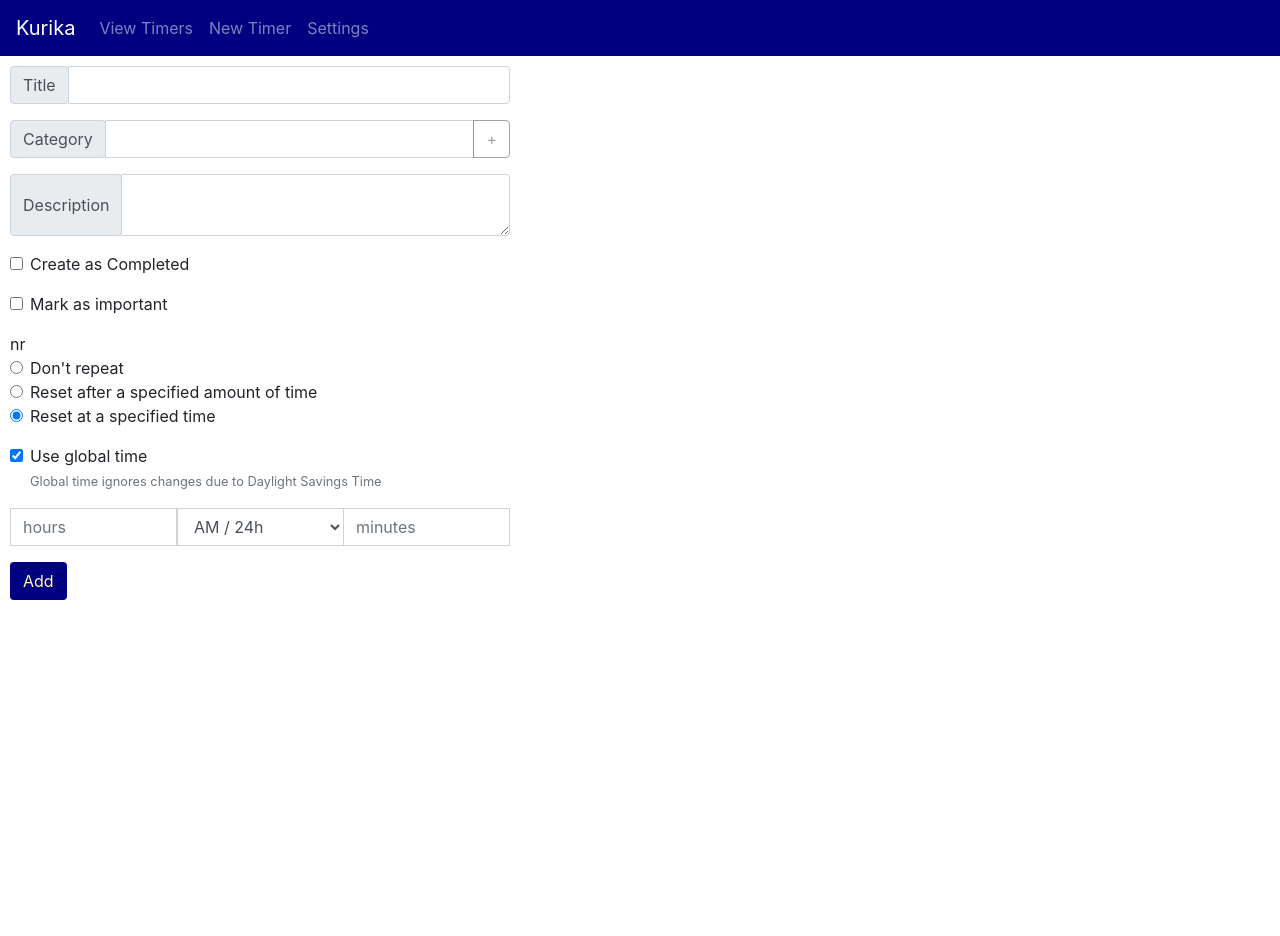
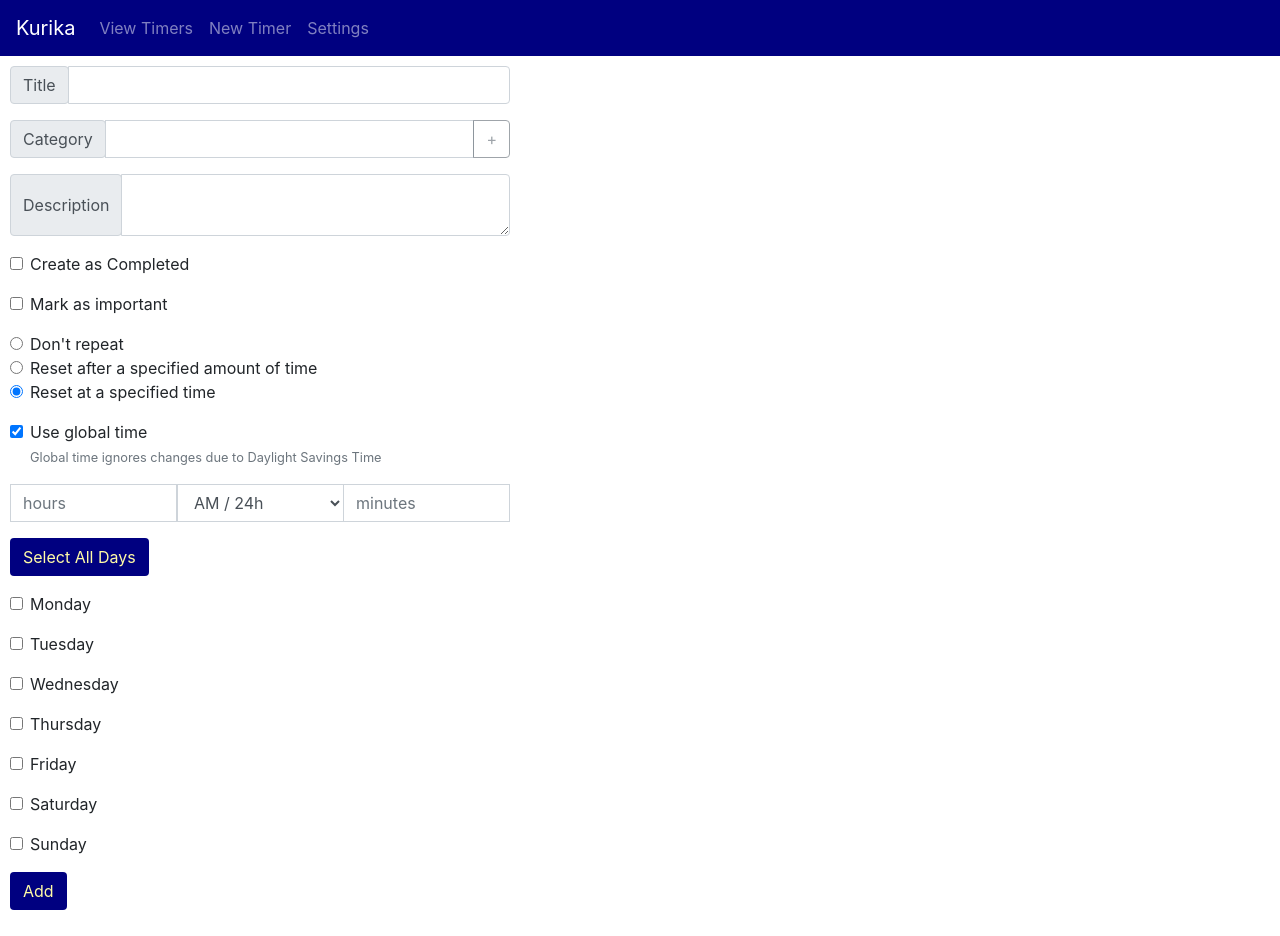
Before and after one commit to ceg9498/kurika-tasks, an Angular app: page /timers/new in a window 1280 px wide. Both pictures are taken after a click on the radio button "Reset at a specified time". Before the commit the page ends 800 px from the top, so only its background shows below. Built offline with nearby package versions, Linux system fonts and the light colour scheme; what ngx-cookie-service would draw is missing.

Commit message:
Add form should be complete now.

```diff
--- a/src/app/schedule-type-form/schedule-type-form.component.html
+++ b/src/app/schedule-type-form/schedule-type-form.component.html
@@ -4,6 +4,7 @@
       id="timer-UTC"
       class="form-check-input"
       formControlName="useUTC"
+      (change)="emit('useUTC')"
       aria-describedby="timer-UTC-help">
     <label for="timer-UTC" class="form-check-label">
       Use global time
@@ -48,4 +49,82 @@
     </label>
   </div>
 
+  <button type="button"
+    class="btn bg-brand-primary text-brand-accent mb-3"
+    (click)="toggleDays()">
+    {{ daysToggleLabel }}
+  </button>
+
+  <div formGroupName="dayOfWeek"
+    (change)="emit('dayOfWeek')">
+    <div class="form-check mb-3">
+      <input type="checkbox"
+        id="timer-monday"
+        class="form-check-input"
+        formControlName="monday">
+      <label for="timer-monday" class="form-check-label">
+        Monday
+      </label>
+    </div>
+
+    <div class="form-check mb-3">
+      <input type="checkbox"
+        id="timer-tuesday"
+        class="form-check-input"
+        formControlName="tuesday">
+      <label for="timer-tuesday" class="form-check-label">
+        Tuesday
+      </label>
+    </div>
+
+    <div class="form-check mb-3">
+      <input type="checkbox"
+        id="timer-wednesday"
+        class="form-check-input"
+        formControlName="wednesday">
+      <label for="timer-wednesday" class="form-check-label">
+        Wednesday
+      </label>
+    </div>
+
+    <div class="form-check mb-3">
+      <input type="checkbox"
+        id="timer-thursday"
+        class="form-check-input"
+        formControlName="thursday">
+      <label for="timer-thursday" class="form-check-label">
+        Thursday
+      </label>
+    </div>
+
+    <div class="form-check mb-3">
+      <input type="checkbox"
+        id="timer-friday"
+        class="form-check-input"
+        formControlName="friday">
+      <label for="timer-friday" class="form-check-label">
+        Friday
+      </label>
+    </div>
+
+    <div class="form-check mb-3">
+      <input type="checkbox"
+        id="timer-saturday"
+        class="form-check-input"
+        formControlName="saturday">
+      <label for="timer-saturday" class="form-check-label">
+        Saturday
+      </label>
+    </div>
+
+    <div class="form-check mb-3">
+      <input type="checkbox"
+        id="timer-sunday"
+        class="form-check-input"
+        formControlName="sunday">
+      <label for="timer-sunday" class="form-check-label">
+        Sunday
+      </label>
+    </div>
+  </div>
 </form>
--- a/src/app/schedule-type-form/schedule-type-form.component.ts
+++ b/src/app/schedule-type-form/schedule-type-form.component.ts
@@ -1,6 +1,9 @@
 import { Component, OnInit } from '@angular/core';
 import { Output, EventEmitter } from '@angular/core';
 import { FormGroup, FormControl } from '@angular/forms';
+
+const SELECT_ALL = "Select All Days";
+const DESELECT_ALL = "Deselect All Days";
 
 @Component({
   selector: 'app-schedule-type-form',
@@ -11,10 +14,12 @@ export class ScheduleTypeFormComponent implements OnInit {
   schedule:FormGroup;
   @Output() timerData = new EventEmitter();
   daysOfWeek:string;
+  daysToggleLabel:string;
 
   constructor() { }
 
   ngOnInit() {
+    this.daysToggleLabel = SELECT_ALL;
     this.schedule = new FormGroup({
       useUTC: new FormControl(true),
       hour: new FormControl(''),
@@ -55,5 +60,42 @@ export class ScheduleTypeFormComponent implements OnInit {
     this.daysOfWeek += dow.thursday ? '4' : '';
     this.daysOfWeek += dow.friday ? '5' : '';
     this.daysOfWeek += dow.saturday ? '6' : '';
+    if(this.daysOfWeek === ''){
+      this.daysToggleLabel = SELECT_ALL;
+    } else {
+      this.daysToggleLabel = DESELECT_ALL;
+    }
+  }
+
+  toggleDays(){
+    if(this.daysToggleLabel === SELECT_ALL){
+      this.schedule.patchValue({
+        dayOfWeek: {
+          sunday: true,
+          monday: true,
+          tuesday: true,
+          wednesday: true,
+          thursday: true,
+          friday: true,
+          saturday: true,
+        }
+      });
+
+      this.daysToggleLabel = DESELECT_ALL;
+    } else {
+      this.schedule.patchValue({
+        dayOfWeek: {
+          sunday: false,
+          monday: false,
+          tuesday: false,
+          wednesday: false,
+          thursday: false,
+          friday: false,
+          saturday: false,
+        }
+      });
+
+      this.daysToggleLabel = SELECT_ALL;
+    }
   }
 }
--- a/src/app/timer-form/timer-form.component.html
+++ b/src/app/timer-form/timer-form.component.html
@@ -42,8 +42,6 @@
       Mark as important
     </label>
   </div>
-
-  <span>{{ this.period }}</span>
 
   <div class="mb-3">
     <div class="form-check">
--- a/src/app/timer-form/timer-form.component.ts
+++ b/src/app/timer-form/timer-form.component.ts
@@ -47,9 +47,21 @@ export class TimerFormComponent implements OnInit {
         this.period = 'r-';
         this.period += this.scheduleValues.useUTC ? 'g' : 'l';
         this.period += '-' + "yyyy-mm-dd-"
-        this.period += this.scheduleValues.hour + '-' + this.scheduleValues.minute + '-';
-        // add days of week here! adding always Tuesday for now.
-        this.period += '2';
+        let hours:number;
+        if(typeof this.scheduleValues.hour === "string"){
+          hours = parseInt(this.scheduleValues.hour);
+        } else {
+          hours = this.scheduleValues.hour;
+        }
+        if(this.scheduleValues.ampm === "pm"){
+          hours += 12;
+        }
+        this.period += hours + '-';
+        if(this.scheduleValues.minute === ''){
+          this.scheduleValues.minute = 0;
+        }
+        this.period += this.scheduleValues.minute + '-';
+        this.period += this.scheduleValues.dayOfWeek;
         break;
     }
   }
@@ -58,8 +70,8 @@ export class TimerFormComponent implements OnInit {
     this.countdownValues[event.property] = event.value;
   }
 
-  setSchedulePeriod(property:string, value:string|number|boolean){
-    this.scheduleValues[property] = value;
+  setSchedulePeriod(event:{property:string, value:string|number|boolean}){
+    this.scheduleValues[event.property] = event.value;
   }
 
   add(){
--- a/src/styles.scss
+++ b/src/styles.scss
@@ -18,6 +18,14 @@
   color: #000080;
 }
 
+.text-brand-primary:hover {
+  color: #000080;
+}
+
 .text-brand-accent {
   color: #fffba6;
 }
+
+.text-brand-accent:hover {
+  color: #fffba6;
+}
--- a/src/types/schedule.ts
+++ b/src/types/schedule.ts
@@ -6,6 +6,7 @@ export type schedule = {
   hour:number|string,
   minute:number|string,
   dayOfWeek:number|string,
+  ampm:string,
 }
 
 export class Schedule {
@@ -13,6 +14,7 @@ export class Schedule {
   hour:number|string;
   minute:number|string;
   dayOfWeek:number|string;
+  ampm:string;
 
   constructor(useUTC?:boolean, hour?:number|string, minute?:number|string, dayOfWeek?:number|string){
     this.useUTC = useUTC || undefined;
```
